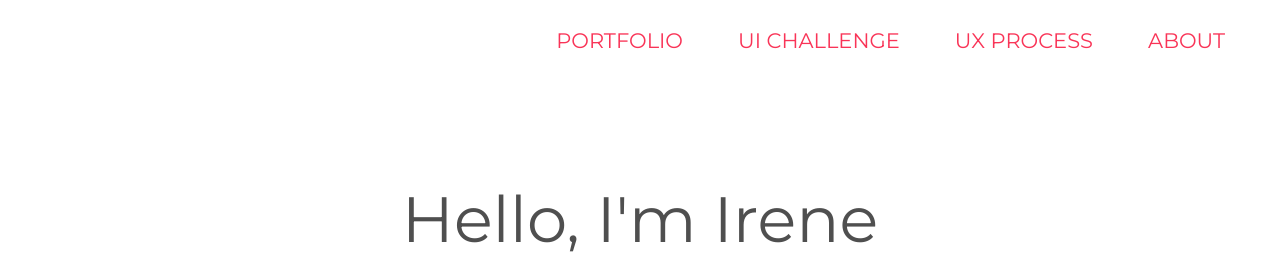
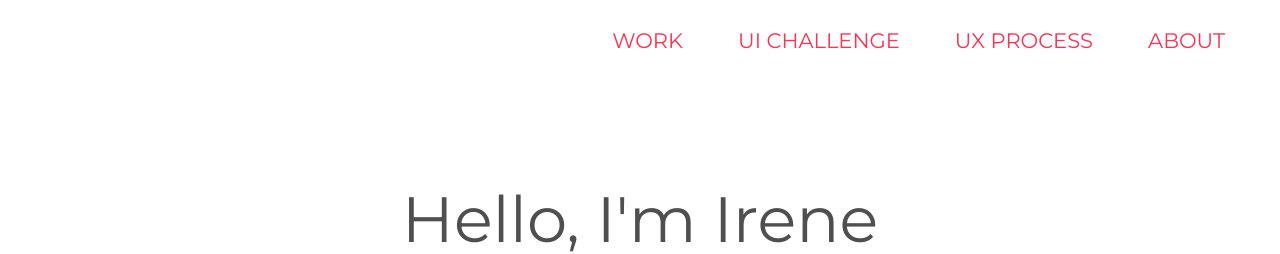
Before and after one commit to irenealgi/irenealegre.com, a Jekyll site: the page built from index.html, in a window 1280 px wide and 900 px high. Shown: the top 254 px of the window. Built offline with Jekyll 4.4.1, drawn with Linux system fonts in a browser that asks for light colours.

Commit message:
changes to nav
Former-commit-id: b36c09f55aa502f030ed033fce6e5fc27d095fd9

```diff
--- a/_includes/navigation.html
+++ b/_includes/navigation.html
@@ -1,6 +1,6 @@
 <div id="navigation">
-  <span class="navigation_item"><a href="/">PORTFOLIO</a></span>
-  <span class="navigation_item"><a href="/100-days-UI">UI CHALLENGE</a></span>
+  <span class="navigation_item"><a href="/">WORK</a></span>
+  <span class="navigation_item"><a href="https://irenedesigns.tumblr.com/">UI CHALLENGE</a></span>
   <span class="navigation_item"><a href="ux-process">UX PROCESS</a></span>
   <span class="navigation_item"><a href="about">ABOUT</a></span>
 </div>
```
